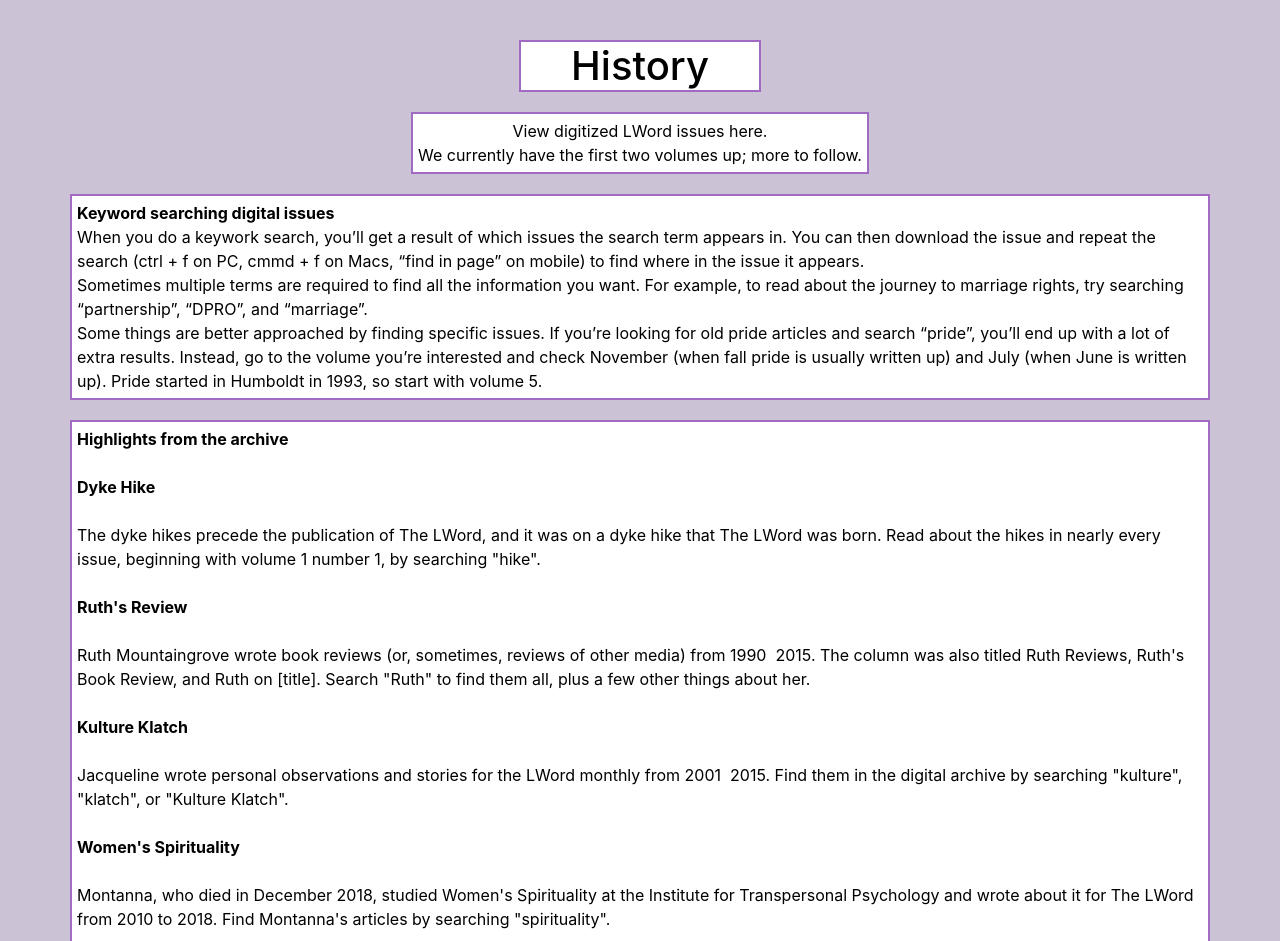
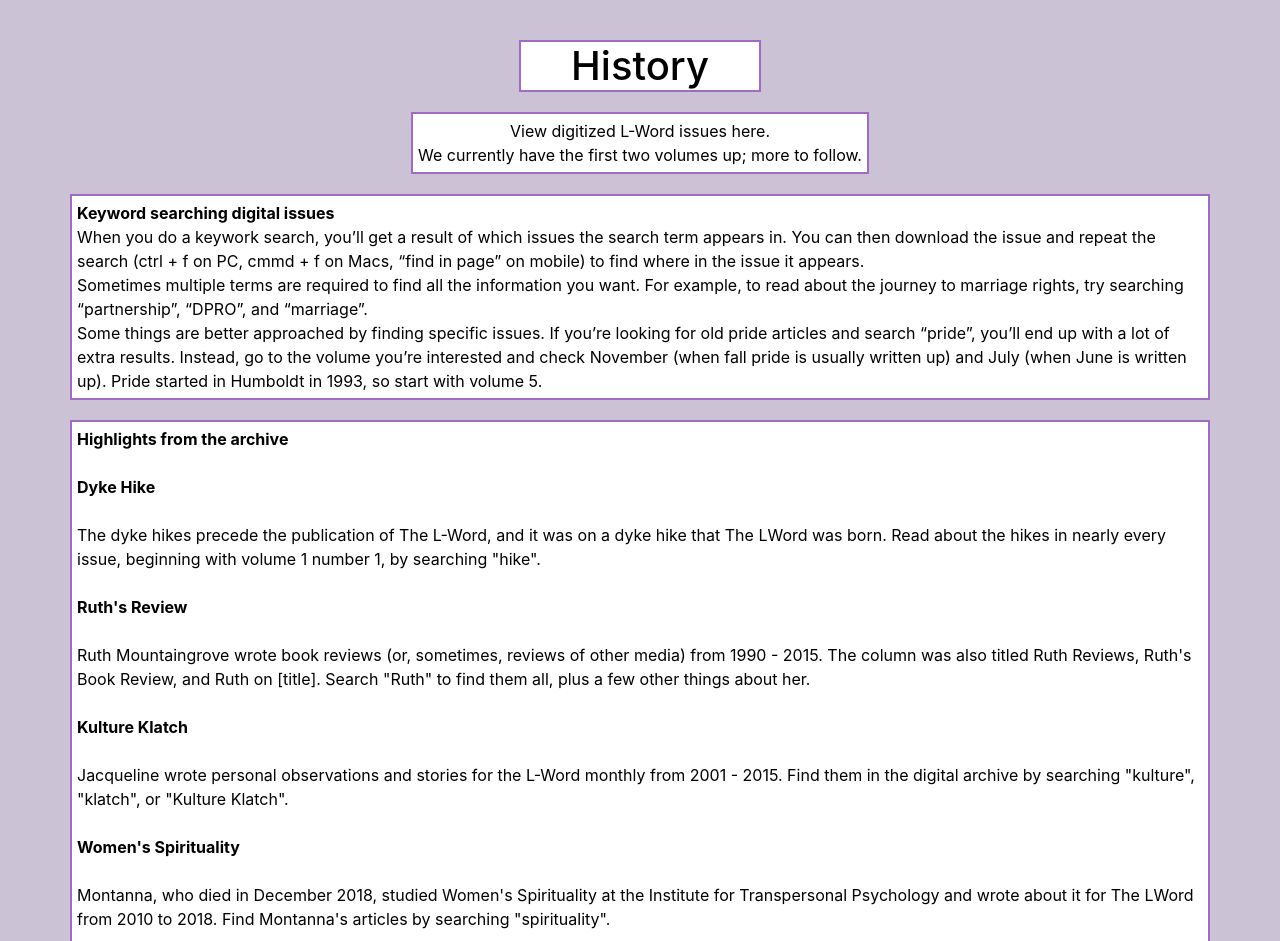
Before and after one commit to TheLWordCA/thelwordca.github.io, a plain HTML site: page history.html in a window 1280 px wide. Shown: the part 71-1012 px from the top of the page. Drawn offline with nearby package versions, Linux system fonts and the light colour scheme; a script that the page names is missing.

Commit message:
Update history.html

```diff
--- a/history.html
+++ b/history.html
@@ -33,7 +33,7 @@
         </div>
 
         <div class="container content-container content-box text-center">
-            View digitized L­Word issues here.<br>
+            View digitized L-­Word issues here.<br>
             We currently have the first two volumes up; more to follow.
         </div>
 
@@ -53,16 +53,16 @@ Humboldt in 1993, so start with volume 5.
         <div class="container content-container content-box">
             <b>Highlights from the archive</b><br><br>
             <b>Dyke Hike</b></br><br>
-            The dyke hikes precede the publication of The L­Word, and it was on a dyke hike that The L­Word was
+            The dyke hikes precede the publication of The L­-Word, and it was on a dyke hike that The L­Word was
 born. Read about the hikes in nearly every issue, beginning with volume 1 number 1, by searching "hike".<br><br>
 
             <b>Ruth's Review</b><br><br>
-            Ruth Mountaingrove wrote book reviews (or, sometimes, reviews of other media) from 1990 ­ 2015. The
+            Ruth Mountaingrove wrote book reviews (or, sometimes, reviews of other media) from 1990 ­- 2015. The
 column was also titled Ruth Reviews, Ruth's Book Review, and Ruth on [title]. Search "Ruth" to find them
 all, plus a few other things about her.<br><br>
 
             <b>Kulture Klatch</b><br><br>
-            Jacqueline wrote personal observations and stories for the L­Word monthly from 2001 ­ 2015. Find them
+            Jacqueline wrote personal observations and stories for the L-­Word monthly from 2001 ­- 2015. Find them
 in the digital archive by searching "kulture", "klatch", or "Kulture Klatch".<br><br>
 
             <b>Women's Spirituality</b><br><br>
```
